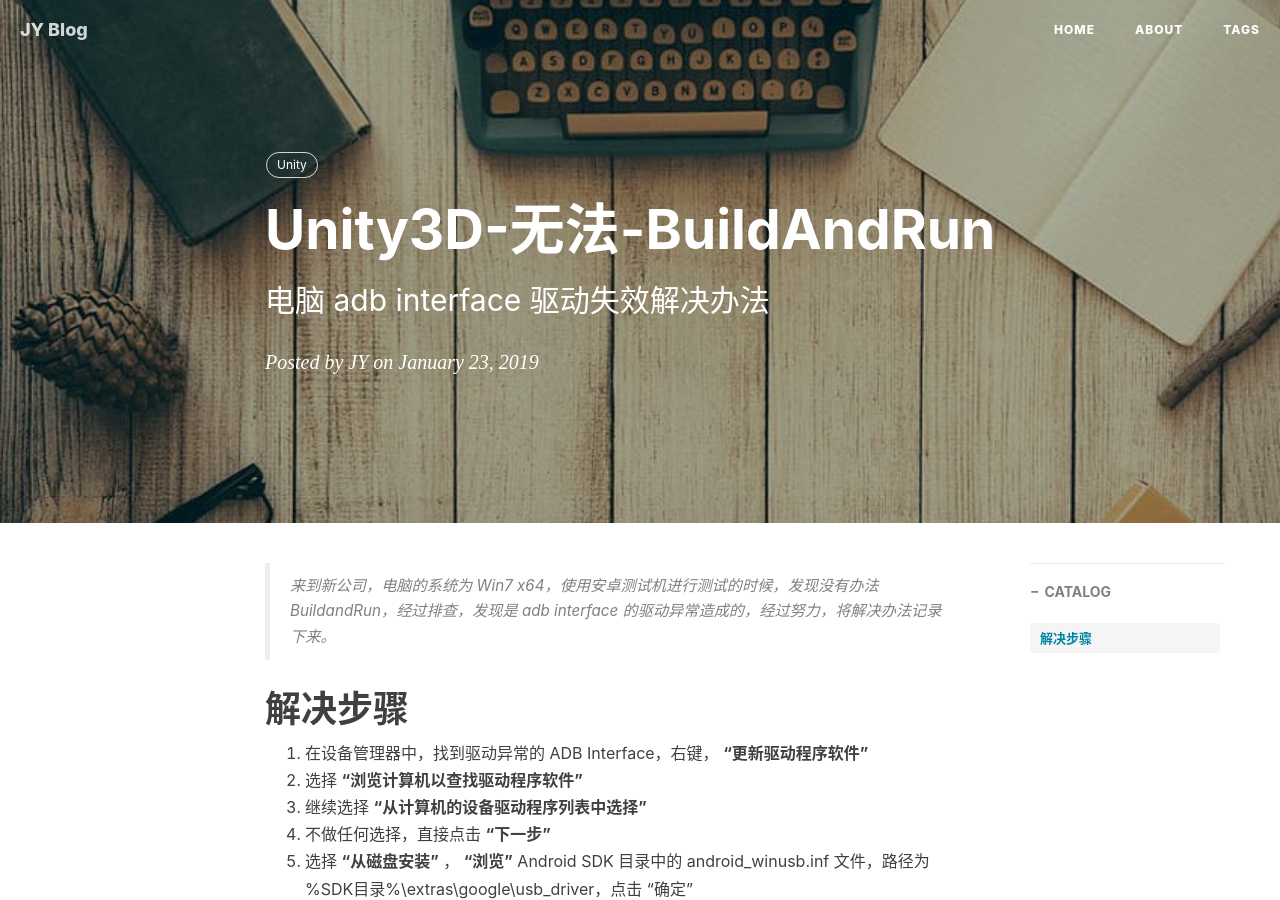
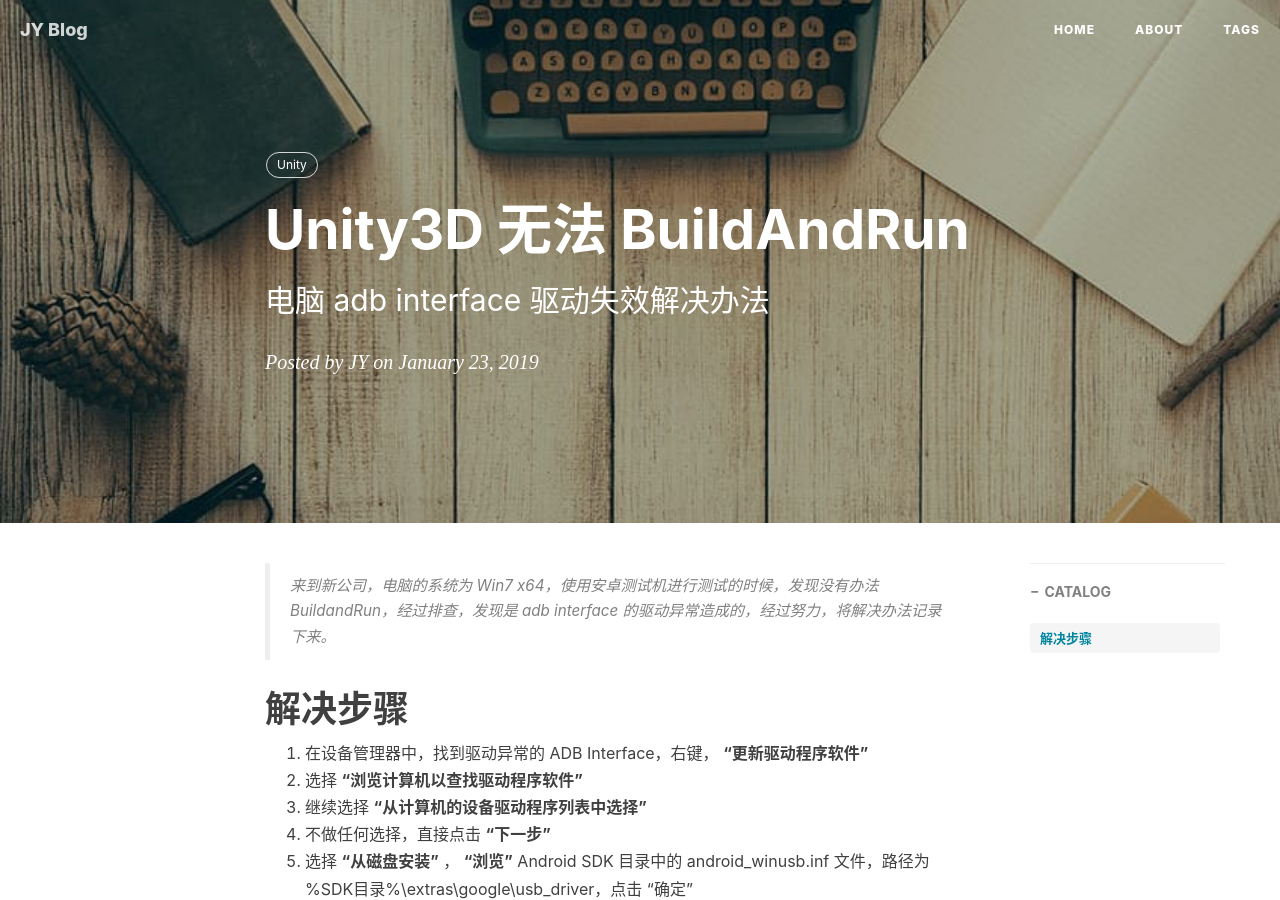
Before and after one commit to smjCoder/smjCoder.github.io, a Jekyll site: the page built from _posts/2019-01-23-Unity3D-无法-BuildandRun.md, in a window 1280 px wide and 900 px high. Built offline with Jekyll 4.4.1, drawn with Linux system fonts in a browser that asks for light colours; nearby versions of some CDN libraries; comment, search, counter and statistics services are not loaded.

Commit message:
更新博客

```diff
--- a/_posts/2019-01-23-Unity3D-无法-BuildandRun.md
+++ b/_posts/2019-01-23-Unity3D-无法-BuildandRun.md
@@ -1,6 +1,6 @@
 ---
 layout: post
-title: Unity3D-无法-BuildAndRun
+title: Unity3D 无法 BuildAndRun
 subtitle: 电脑 adb interface 驱动失效解决办法
 date: 2019-01-23
 author: JY
```
